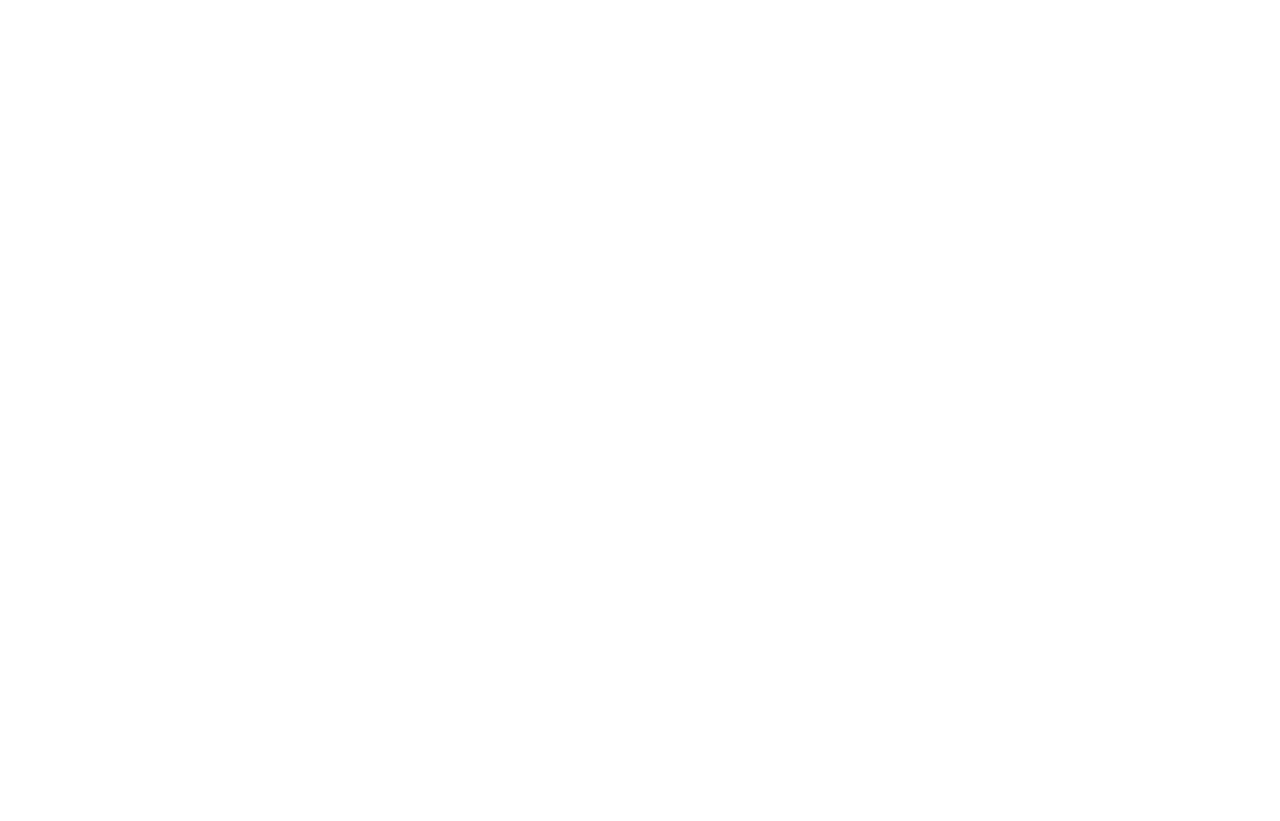
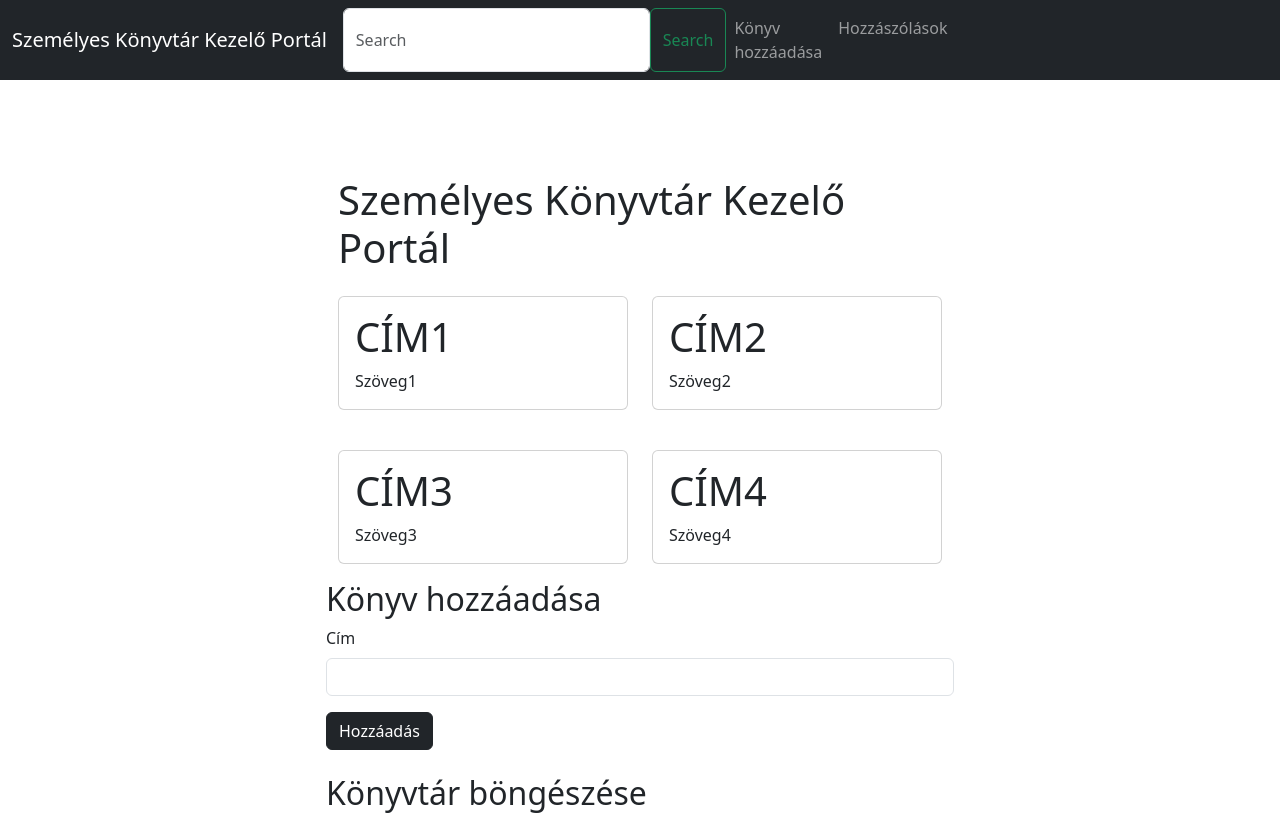
Before and after one commit to viktorkaa/Konyvtar, a plain HTML site: page index.html in a window 1280 px wide. Before the commit the page ends 800 px from the top, so only its background shows below. Drawn offline with nearby package versions, Linux system fonts and the light colour scheme.

Commit message:
Alap, boxok, navbar

```diff
--- a/index.html
+++ b/index.html
@@ -1,12 +1,89 @@
 <!DOCTYPE html>
-<html lang="en">
+<html lang="hu">
+
 <head>
     <meta charset="UTF-8">
-    <meta http-equiv="X-UA-Compatible" content="IE=edge">
     <meta name="viewport" content="width=device-width, initial-scale=1.0">
-    <title>Könyvtár</title>
+    <title>Személyes Könyvtár Kezelő Portál</title>
+    <link href="https://cdn.jsdelivr.net/npm/bootstrap@5.3.0-alpha1/dist/css/bootstrap.min.css" rel="stylesheet">
 </head>
+
 <body>
+    <nav class="navbar navbar-expand-lg navbar-dark bg-dark">
+        <div class="container-fluid"> <a class="navbar-brand" href="#">Személyes Könyvtár Kezelő Portál</a> <button class="navbar-toggler"
+                type="button" data-toggle="collapse" data-target="#navbarSupportedContent"
+                aria-controls="navbarSupportedContent" aria-expanded="false" aria-label="Toggle navigation"> <span
+                    class="navbar-toggler-icon"></span> </button>
+            <div class="collapse navbar-collapse" id="navbarSupportedContent">
+                <ul class="navbar-nav mr-auto mb-2 mb-lg-0">
+                <form class="d-flex"> <input class="form-control mr-2" type="search" placeholder="Search"
+                        aria-label="Search"> <button class="btn btn-outline-success" type="submit">Search</button>
+                        <li class="nav-item"> <a class="nav-link" href="#h2">Könyv hozzáadása</a> </li>
+                        <li class="nav-item"> <a class="nav-link" href="#h2">Hozzászólások</a> </li>
 
+                </form>
+            </div>
+        </div>
+    </nav>
+    <div class="row justify-content-center mt-5">
+        <div class="col-lg-6 col-md-8 col-sm-10">
+            <div class="container">
+                <h1 class="mt-5 mb-4">Személyes Könyvtár Kezelő Portál</h1>
+                <div class="row mt-4">
+                    <div class="col-md-6 mb-3">
+                        <div class="card">
+                            <div class="card-body">
+                                <h1>CÍM1</h1>
+                                Szöveg1
+                            </div>
+                        </div>
+                    </div>
+                    <div class="col-md-6 mb-3">
+                        <div class="card">
+                            <div class="card-body">
+                                <h1>CÍM2</h1>
+                                Szöveg2
+                            </div>
+                        </div>
+                    </div>
+                </div>
+
+                <div class="row mt-4">
+                    <div class="col-md-6 mb-3">
+                        <div class="card">
+                            <div class="card-body">
+                                <h1>CÍM3</h1>
+                                Szöveg3
+                            </div>
+                        </div>
+                    </div>
+                    <div class="col-md-6 mb-3">
+                        <div class="card">
+                            <div class="card-body">
+                                <h1>CÍM4</h1>
+                                Szöveg4
+                            </div>
+                        </div>
+                    </div>
+                </div>
+            </div>
+
+            <div class="mb-4">
+                <h2>Könyv hozzáadása</h2>
+                <form>
+                    <div class="mb-3">
+                        <label for="title" class="form-label">Cím</label>
+                        <input type="text" class="form-control" id="title" required>
+                    </div>
+                    <button type="submit" class="btn btn-dark">Hozzáadás</button>
+                </form>
+            </div>
+
+            <div>
+                <h2>Könyvtár böngészése</h2>
+            </div>
+
+            <script src="https://cdn.jsdelivr.net/npm/bootstrap@5.3.0-alpha1/dist/js/bootstrap.bundle.min.js"></script>
 </body>
+
 </html>
```
